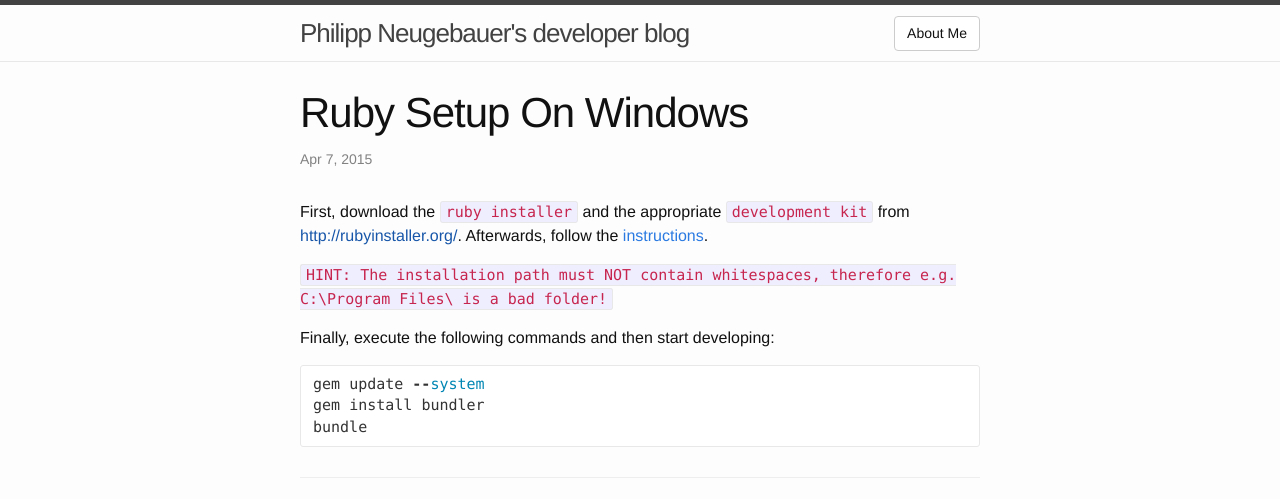
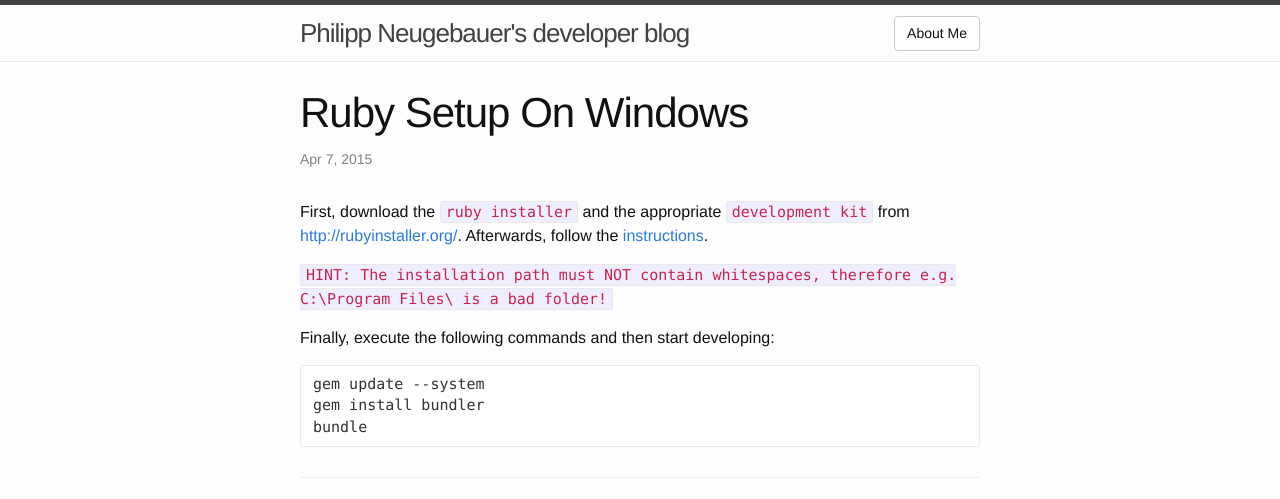
Before and after one commit to philippneugebauer/philippneugebauer.github.io, a Jekyll site: the page built from _posts/2015-04-07-ruby-setup-on-windows.markdown, in a window 1280 px wide. Shown: the top 499 px of the page. Built offline with Jekyll 4.4.1, drawn with Linux system fonts in a browser that asks for light colours; some of the changed lines change nothing that is shown.

Commit message:
another markdown fix

````diff
--- a/_posts/2015-04-07-ruby-setup-on-windows.markdown
+++ b/_posts/2015-04-07-ruby-setup-on-windows.markdown
@@ -5,15 +5,13 @@
 categories: ruby setup windwos
 ---
 
-First, download the `ruby installer` and the appropriate `development kit` from [http://rubyinstaller.org/]().
+First, download the `ruby installer` and the appropriate `development kit` from [http://rubyinstaller.org/](http://rubyinstaller.org/).
 Afterwards, follow the [instructions](https://github.com/oneclick/rubyinstaller/wiki/Development-Kit).
 
 `HINT: The installation path must NOT contain whitespaces, therefore e.g. C:\Program Files\ is a bad folder!`
 
 Finally, execute the following commands and then start developing:
 
-```ruby
-gem update --system
-gem install bundler
-bundle
-```
+	gem update --system
+	gem install bundler
+	bundle
````
